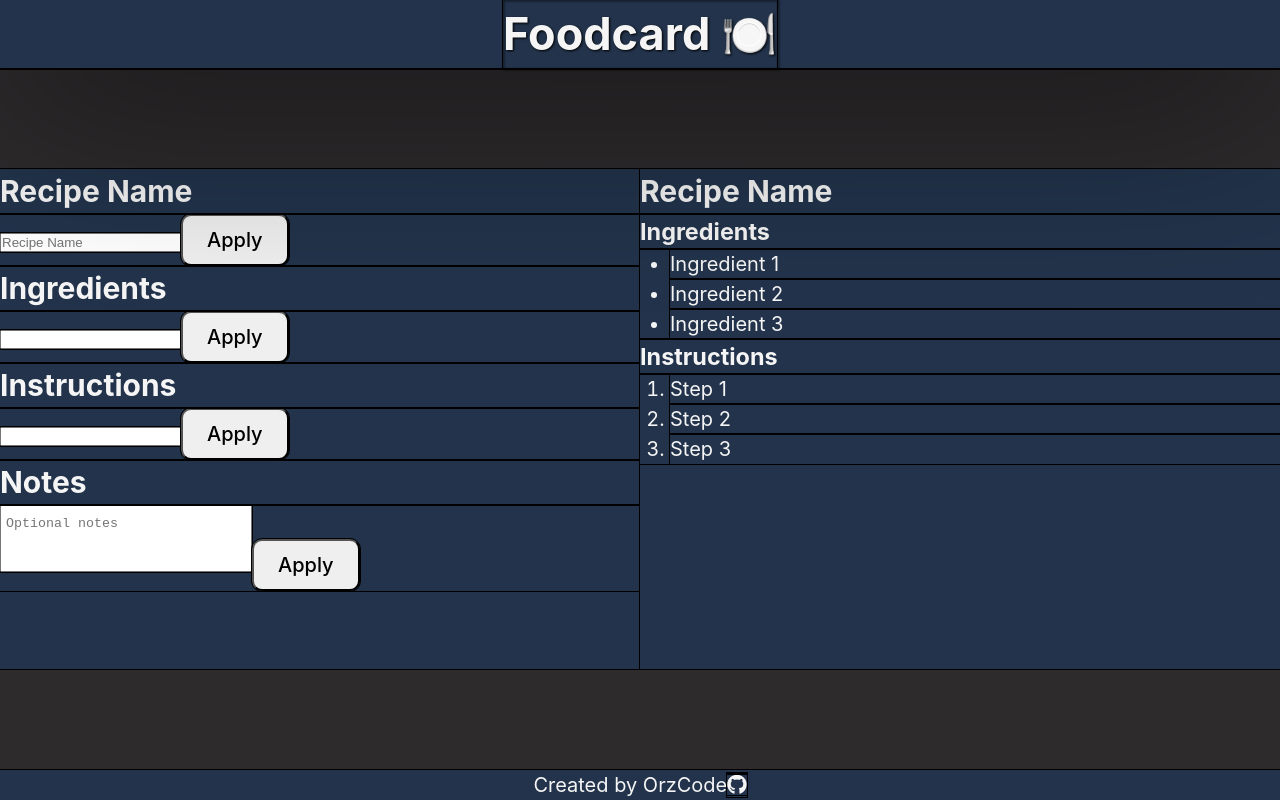
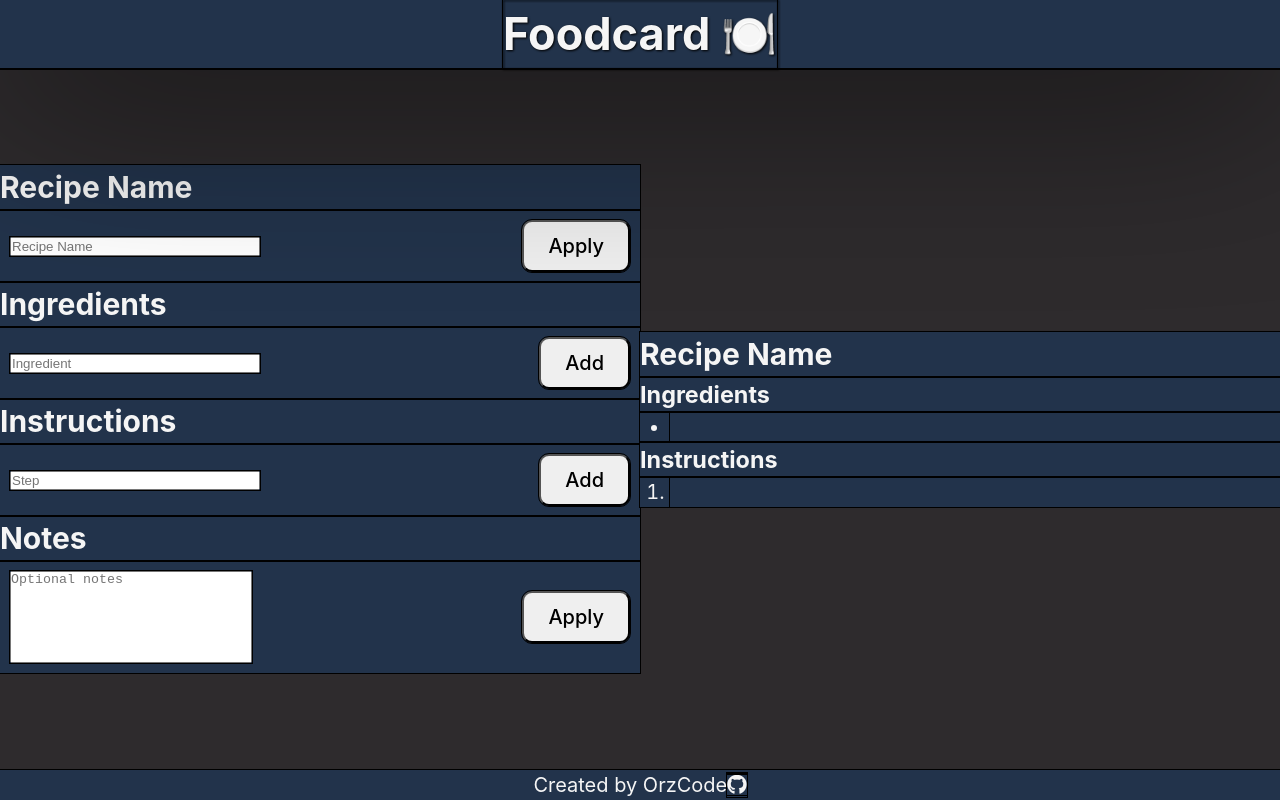
Before and after one commit to orzcode/foodcard, a React (Vite) app: page / in a window 1280 px wide. Built offline with nearby package versions, Linux system fonts and the light colour scheme.

Commit message:
fix single-item input adds

```diff
--- a/src/components/InputField.jsx
+++ b/src/components/InputField.jsx
@@ -19,8 +19,9 @@ function InputField(props) {
 				onChange={(e) => setValue(e.target.value)}
 			  />
 			  <ActionButton
-				actionType="apply"
+				actionType={props.actionType}
 				value={value}
+				recipe={props.recipe}
 				setRecipe={props.setRecipe}
 				propName={props.propName}
 			  />
--- a/src/components/InputPane.jsx
+++ b/src/components/InputPane.jsx
@@ -13,13 +13,13 @@ function InputPane(props) {
 
 		<div className='InputPane'>
 			<h2>Recipe Name</h2>
-			<InputField placeholder="Recipe Name" setRecipe={props.setRecipe} recipe={props.recipe} propName="name"/>
+			<InputField actionType="apply" placeholder="Recipe Name" setRecipe={props.setRecipe} recipe={props.recipe} propName="name"/>
 			<h2>Ingredients</h2>
-			<InputField />
+			<InputField actionType="addItem" placeholder="Ingredient" setRecipe={props.setRecipe} recipe={props.recipe} propName="ingredients" />
 			<h2>Instructions</h2>
-			<InputField />
+			<InputField actionType="addItem" placeholder="Step" setRecipe={props.setRecipe} recipe={props.recipe} propName="instructions"/>
 			<h2>Notes</h2>
-			<TextArea  placeholder="Optional notes" setRecipe={props.setRecipe} recipe={props.recipe} propName="notes"/>
+			<TextArea actionType="apply" placeholder="Optional notes" setRecipe={props.setRecipe} recipe={props.recipe} propName="notes"/>
 		</div>
 
 	)
--- a/src/components/MainMiddle.jsx
+++ b/src/components/MainMiddle.jsx
@@ -8,8 +8,8 @@ function MainMiddle() {
   const [recipe, setRecipe] = useState(
     {
     name: "Recipe Name",
-    ingredients: ["Ingredient 1", "Ingredient 2", "Ingredient 3"],
-    instructions: ["Step 1", "Step 2", "Step 3"],
+    ingredients: [''],
+    instructions: [''],
     notes: null,
     image: null,
     }
--- a/src/components/PreviewPane.jsx
+++ b/src/components/PreviewPane.jsx
@@ -12,8 +12,8 @@ function PreviewPane(props) {
       <div className="ingredients">
         <h3>Ingredients</h3>
         <ul>
-          {props.recipe.ingredients.map((ingredient) => (
-            <li key={ingredient}>{ingredient}</li>
+          {props.recipe.ingredients.map((ingredient, index) => (
+            <li key={index}>{ingredient}</li>
           ))}
         </ul>
       </div>
@@ -21,8 +21,8 @@ function PreviewPane(props) {
       <div className="instructions">
         <h3>Instructions</h3>
         <ol>
-          {props.recipe.instructions.map((instruction) => (
-            <li key={instruction}>{instruction}</li>
+          {props.recipe.instructions.map((instruction, index) => (
+            <li key={index}>{instruction}</li>
           ))}
         </ol>
       </div>
--- a/src/components/TextArea.jsx
+++ b/src/components/TextArea.jsx
@@ -10,13 +10,14 @@ function TextArea(props) {
         value={value}
         placeholder={props.placeholder}
         className="textarea"
-        rows={3}
+        rows={6}
         cols={30}
         onChange={(e) => setValue(e.target.value)}
       />
       <ActionButton
         actionType="apply"
         value={value}
+        recipe={props.recipe}
         setRecipe={props.setRecipe}
         propName={props.propName}
       />
--- a/src/components/inputButton.jsx
+++ b/src/components/inputButton.jsx
@@ -12,16 +12,19 @@ function ActionButton(props) {
 
   //for multiple add button
 const handleAddItem = () => {
-    const newValues = [props.recipe[propName]];
-    const currentValue = value.trim();
+  const newValues = [...props.recipe[props.propName]]; // copy of the array
+  const currentValue = props.value.trim();
+
   if (currentValue !== "") {
-      newValues[index] = currentValue;
+    newValues.push(currentValue); // Add the current input field value to the array
     props.setRecipe((prevRecipe) => ({
       ...prevRecipe,
-        [props.propName]: [...newValues, ""], // Adds the new value and an empty string for the next input field
+      [props.propName]: [...newValues], // Update the (sub)array with the ingredient or whatever
     }));
   }
+
 };
+
 
   const handleClick = () => {
     if (props.actionType === 'apply') {
--- a/src/styles/InputPane.css
+++ b/src/styles/InputPane.css
@@ -1,5 +1,21 @@
-textarea {
-  resize: none;
-  overflow: hidden;
-  padding: 10px 5px;
+.InputPane {
+  textarea {
+    resize: none;
+    overflow: hidden;
+  }
+
+  input {
+    min-width: 25rem;
+  }
+
+  h2 ~ div {
+    display: flex;
+    place-items: center;
+    justify-content: space-between;
+    gap: 2rem;
+    padding: 1rem;
+  }
+
+  button {
+  }
 }
--- a/src/styles/MainMiddle.css
+++ b/src/styles/MainMiddle.css
@@ -10,6 +10,6 @@
 
   .InputPane, .PreviewPane {
 	background-color: #22334b;
-	height: 500px;
+	height: auto;
 	width: 800px;
   }
```
Lines whose indentation alone changed are shown as unchanged.
